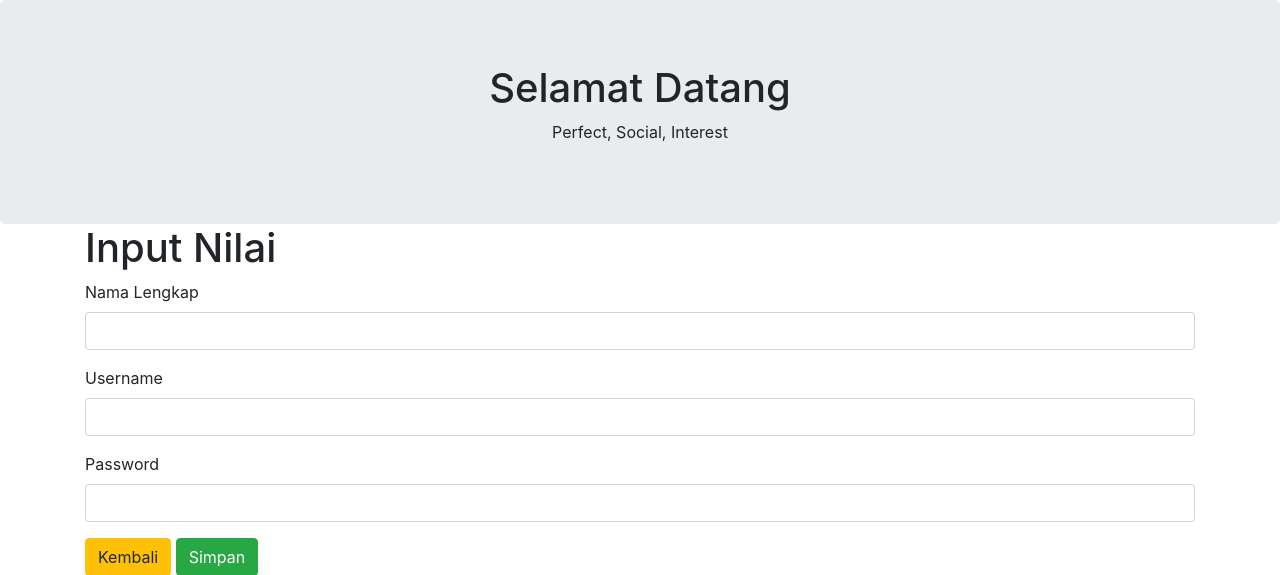
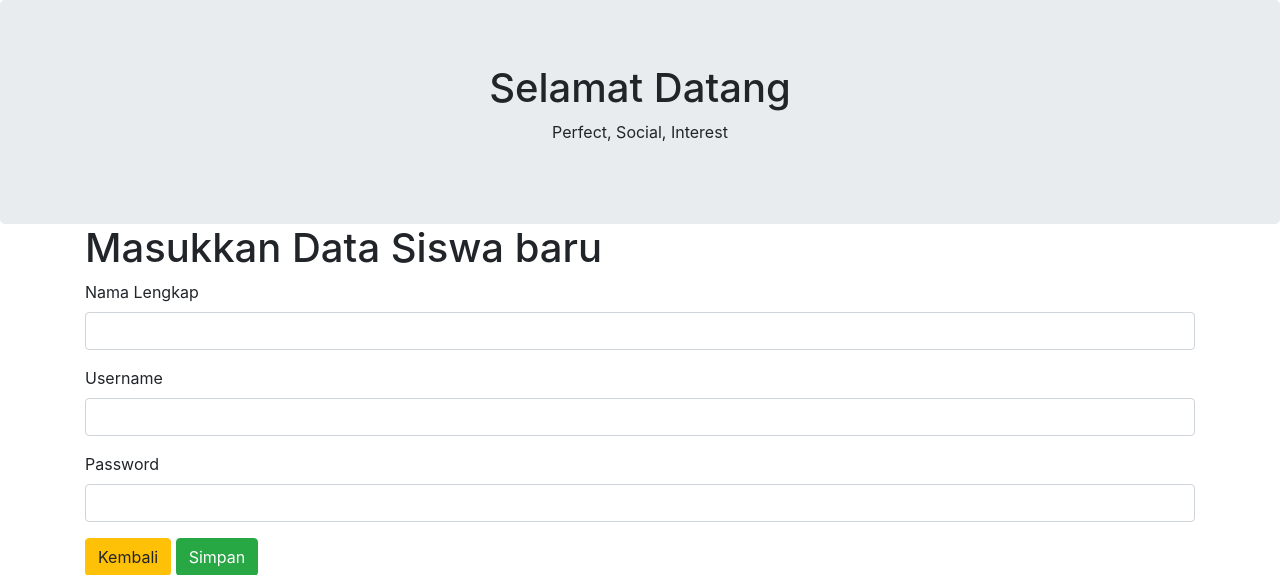
Before and after one commit to ryfanmaulana16/Project-dts, a PHP site: page /guru/create_siswa.php in a window 1280 px wide. Shown: the top 575 px of the page. Run offline with PHP 8.4, Linux system fonts and the light colour scheme.

Commit message:
Perubahan Typo

```diff
--- a/guru/create_siswa.php
+++ b/guru/create_siswa.php
@@ -34,7 +34,7 @@
         <p>Perfect, Social, Interest</p>
     </div>
     <div class="container">
-        <h1>Input Nilai</h1>
+        <h1>Masukkan Data Siswa baru</h1>
         <form action="" method="post" id="form">
             <div class="form-group">
                 <label for="nama">Nama Lengkap</label>
```
